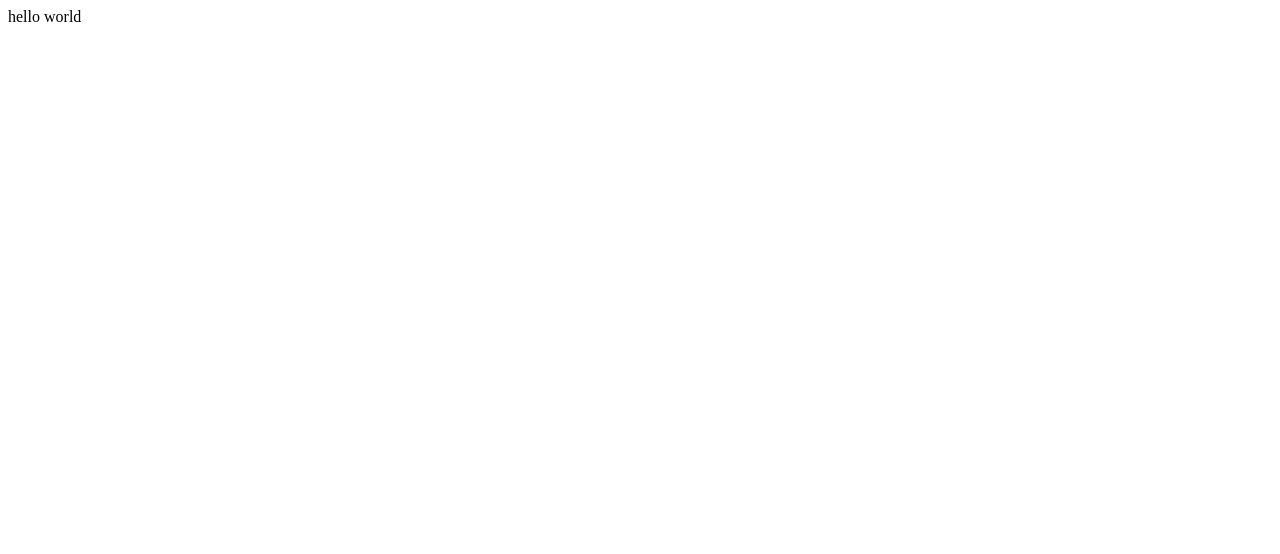
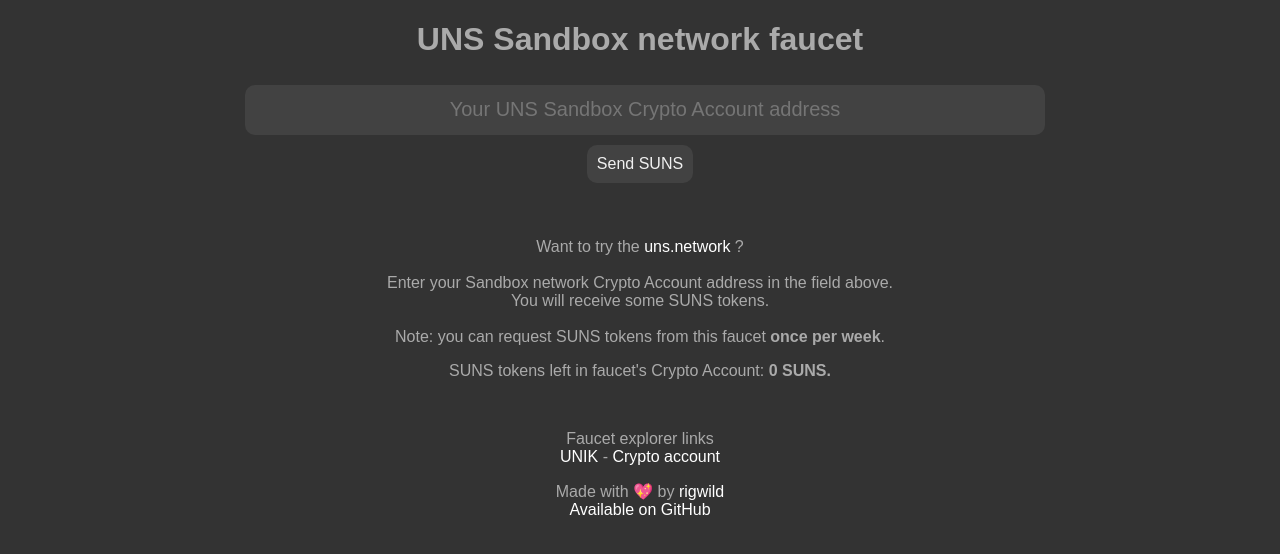
Before and after one commit to rigwild/unikname-faucet, a website: page public/index.html in a window 1280 px wide. Drawn offline with nearby package versions, Linux system fonts and the light colour scheme; no server answers.

Commit message:
Front first version

```diff
--- a/package.json
+++ b/package.json
@@ -11,8 +11,10 @@
   "scripts": {
     "start": "node dist/index.js",
     "start:ts": "ts-node src/index.ts",
+    "dev": "nodemon --watch \"src/**/*.ts\" --exec ts-node src/index.ts",
     "build": "tsc"
   },
+  "author": "rigwild <me@rigwild.dev>",
   "license": "MIT",
   "dependencies": {
     "@uns/crypto": "^4.2.3",
--- a/public/index.html
+++ b/public/index.html
@@ -4,9 +4,54 @@
     <meta charset="UTF-8">
     <meta name="viewport" content="width=device-width, initial-scale=1.0">
     <meta http-equiv="X-UA-Compatible" content="ie=edge">
-    <title>Hello</title>
+    <title>UNS faucet</title>
+    <link rel="stylesheet" href="style.css">
   </head>
   <body>
-    hello world
+    <div id="app">
+      <div class="container">
+        <h1>UNS Sandbox network faucet</h1>
+        <form @submit.prevent="sendTokens" class="main-form">
+          <input v-model="walletAddress" class="walletAddress" placeholder="Your UNS Sandbox Crypto Account address" required />
+          <button type="submit" class="sendBtn">Send SUNS</button>
+        </form>
+
+        <div v-if="loading" class="loading">
+          <img src="ball-triangle.svg" width="50">
+        </div>
+
+        <div v-if="logs" class="logs">
+          <textarea v-model="logs"></textarea>
+        </div>
+
+        <div class="info">
+          <p>
+            Want to try the <a href="https://uns.network" rel="noopener">uns.network</a> ?<br><br>
+            Enter your Sandbox network Crypto Account address in the field above.<br>
+            You will receive some SUNS tokens.<br><br>
+            Note: you can request SUNS tokens from this faucet <b>once per week</b>.
+          </p>
+
+          <p>
+            SUNS tokens left in faucet's Crypto Account: <b>{{ remainingTokens }} SUNS.</b>
+          </p>
+        </div>
+
+        <div class="meta">
+          <p>
+            Faucet explorer links<br>
+            <a href="https://sandbox.explorer.uns.network/uniks/125e0dc14741798deab6cc607deb44eca88b8cb5eb45094394cc2fcf3efb6e75" rel="noopener">UNIK</a>
+            -
+            <a href="https://sandbox.explorer.uns.network/wallets/SexLXR9bhrokaoBUiXiTggdLGK6VUaAHPR" rel="noopener">Crypto account</a>
+          </p>
+          <p>
+            Made with 💖 by <a href="https://github.com/rigwild" rel="noopener">rigwild</a><br>
+            <a href="https://github.com/rigwild/uns-faucet" rel="noopener">Available on GitHub</a>
+          </p>
+        </div>
+      </div>
+    </div>
+
+    <script type="module" src="index.mjs"></script>
   </body>
 </html>
--- /dev/null
+++ b/public/index.mjs
@@ -0,0 +1,40 @@
+import Vue from 'https://cdn.jsdelivr.net/npm/vue@2.6.0/dist/vue.esm.browser.js'
+
+new Vue({
+  data() {
+    return {
+      walletAddress: '',
+      remainingTokens: 0,
+
+      logs: '',
+      loading: false
+    }
+  },
+  async mounted() {
+    await this.loadRemainingTokensAmount()
+    // Refresh every 30s
+    setInterval(() => this.loadRemainingTokensAmount(), 30000)
+  },
+  methods: {
+    async sendTokens() {
+      try {
+        this.loading = true
+        this.logs = ''
+        const res = await fetch(`/gift?walletAddress=${this.walletAddress}`, { method: 'POST' }).then(res => res.json())
+        this.logs = JSON.stringify(res, null, 2)
+      } catch (error) {
+        this.logs = error.message
+      } finally {
+        this.loading = false
+      }
+
+      // Reload remaining tokens amount
+      await this.loadRemainingTokensAmount()
+    },
+
+    async loadRemainingTokensAmount() {
+      const res = await fetch('/tokensLeft').then(res => res.json())
+      this.remainingTokens = res.data
+    }
+  }
+}).$mount('#app')
--- /dev/null
+++ b/public/style.css
@@ -0,0 +1,64 @@
+* {
+  box-sizing: border-box;
+}
+body {
+  margin: 0;
+  background-color: #333333;
+}
+.container {
+  font-family: Arial, Helvetica, sans-serif;
+  width: 800px;
+  margin: 0 auto;
+  color: #aaaaaa;
+  text-align: center;
+}
+a {
+  color: white;
+  text-decoration: none;
+}
+a:hover {
+  text-decoration: underline;
+}
+textarea,
+input,
+button {
+  padding: 10px;
+  margin: 5px;
+  background-color: #424242;
+  border: none;
+  color: #f0f0f0;
+  font-size: 16px;
+  border-radius: 10px;
+  text-align: center;
+}
+textarea {
+  text-align: left;
+}
+.walletAddress {
+  width: 100%;
+  height: 50px;
+  font-size: 20px;
+}
+.sendBtn {
+  cursor: pointer;
+}
+
+.loading {
+  padding: 20px;
+}
+
+.info {
+  margin-top: 50px;
+}
+
+.logs {
+  margin-top: 20px;
+}
+.logs textarea {
+  width: 100%;
+  height: 250px;
+}
+
+.meta {
+  margin-top: 50px;
+}
```
Also changed, not shown: public/ball-triangle.svg (added), screenshot.jpg (added).
